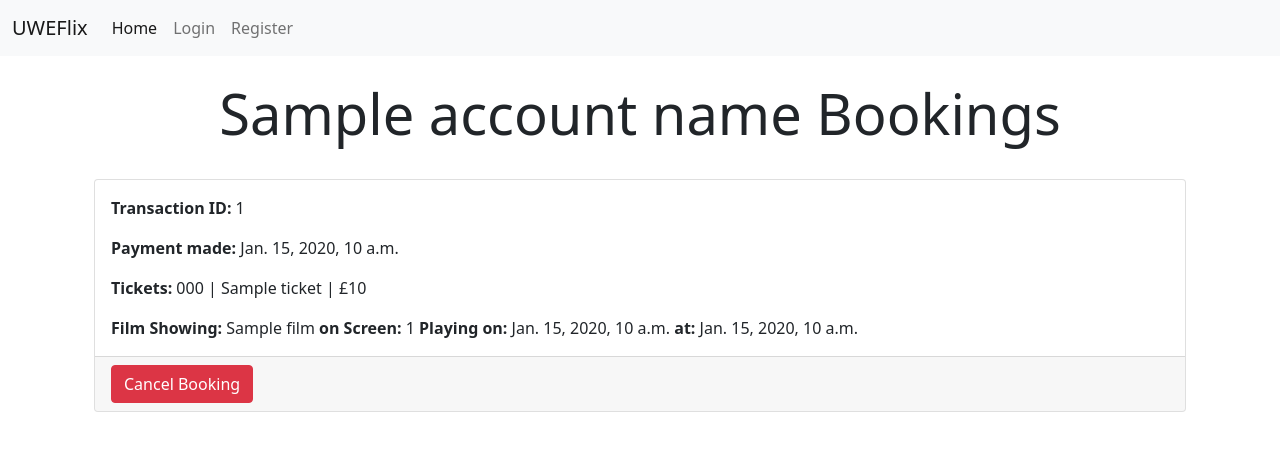
After one commit to je-vargas/django--uwe--flix--es--13, a Django app: template project/templates/bookings/bookings_all.html in a window 1280 px wide. The commit adds this page. Shown: the top 451 px of the page. Run offline with Django 4.2, Linux system fonts and the light colour scheme; the template is opened without the code that fills it: most values are stand-ins (such as "Sample title", 1, 10 or a date in 2020).

Commit message:
esd-32: showing of booking for student completes

```diff
--- a/project/bookings/models.py
+++ b/project/bookings/models.py
@@ -23,7 +23,8 @@ class Account(models.Model):
     card_details = models.ForeignKey(CardDetails, on_delete=models.PROTECT, null=True)
 
     def __str__(self):
-        return self.account_title + " " + self.account_discount
+        r_str = "{0} {1}".format(self.account_title, self.account_discount, )
+        return r_str
 
 class Booking(models.Model):
     ticket = models.ForeignKey(TicketType, on_delete=models.PROTECT)
--- a/project/bookings/urls.py
+++ b/project/bookings/urls.py
@@ -2,7 +2,8 @@ from django.urls import path
 from .views import *
 
 urlpatterns = [
-    path('user/<int:pk>', getBookings, name='bookings'),
+    path('student/<int:pk>', getStudentBookings, name='student-bookings'),
     path('new/showing/<int:pk>', newBooking, name='new-booking'),
     path('<int:pk>/payment', payment, name='payment'),
+    path('<int:pk>/cancel', cancelBooking, name='cancel-booking'),
 ]
--- /dev/null
+++ b/project/templates/bookings/bookings_all.html
@@ -0,0 +1,33 @@
+{% extends 'base.html' %}
+
+{% block content %}
+    <div class='container'>
+        <h1 class="display-4 text-center">{{account_name}} Bookings</h1>
+        <br/>
+        {% for transaction in transactions %}
+            <div class="card">
+                <div class="card-body">
+                        <p class="card-text">
+                            <strong>Transaction ID:</strong> {{ transaction.id }}
+                        </p>
+                        <p class="card-text">
+                            <strong>Payment made:</strong> {{ transaction.date_of_payment }}
+                        </p>
+                        <p class="card-text">
+                            <strong>Tickets:</strong> {{ transaction.booking.number_of_tickets }} | {{transaction.booking.ticket.ticket}} | £{{transaction.booking.discount_cost}}
+                        </p>
+                        <p class="card-text">
+                            <strong>Film Showing:</strong> {{ transaction.booking.showing.film.title }} <strong>on Screen:</strong>  {{ transaction.booking.showing.screen.number }}
+                            <strong>Playing on:</strong> {{ transaction.booking.showing.date }} <strong>at:</strong> {{ transaction.booking.showing.time }}
+                        </p>
+                    </div>
+                    <div class="card-footer">
+                            <a href="{% url 'cancel-booking' transaction.booking.pk %}" class="btn btn-danger">Cancel Booking</a>
+                    </div>
+            </div>
+            <br/>
+        {% endfor %}
+    </div>
+
+
+{% endblock content %}
--- a/project/templates/navbar.html
+++ b/project/templates/navbar.html
@@ -82,11 +82,7 @@
           {% elif user|has_group:'club rep' or user|has_group:'student'%}
 
             <li class="nav-item">
-            <a class="nav-link active" aria-current="page" href="{% url 'home' %}">Purchase Tickets</a>
-            </li>
-
-            <li class="nav-item">
-            <a class="nav-link active" aria-current="page" href="{% url 'home' %}">Booked Tickets</a>
+            <a class="nav-link active" aria-current="page" href="{% url 'student-bookings' user.pk%}">Booked Tickets</a>
             </li>
           {% endif %}
 
```
Also changed, not shown: project/bookings/views.py (+14 -3 lines).
